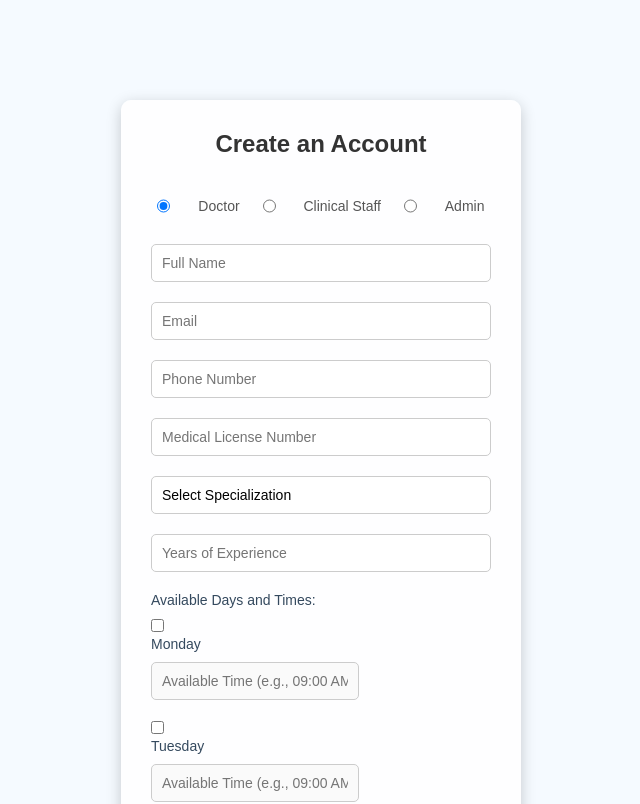
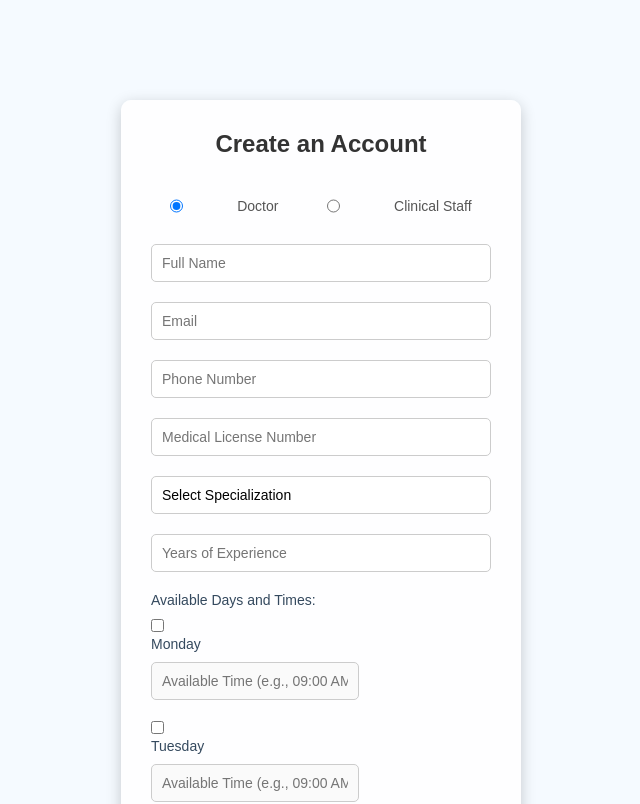
Before and after one commit to JayaniPerera27/Medical-Clinic-Web-App-1, a React (Create React App) app in the folder FRONTEND/: page /signup in a window 1280 px wide. Shown: the top 804 px of the page, without its empty margins (319-959 px from the left). Built offline with nearby package versions, Linux system fonts and the light colour scheme.

Commit message:
Update some features

```diff
--- a/FRONTEND/src/components/Login.js
+++ b/FRONTEND/src/components/Login.js
@@ -87,7 +87,7 @@
           />
           <label htmlFor="clinical">Clinical Staff</label>
 
-          <input
+          {/* <input
             type="radio"
             id="admin"
             name="role"
@@ -95,7 +95,7 @@
             checked={role === "Admin"}
             onChange={() => setRole("Admin")}
           />
-          <label htmlFor="admin">Admin</label>
+          <label htmlFor="admin">Admin</label> */}
         </div>
 
         <input
--- a/FRONTEND/src/components/Signup.js
+++ b/FRONTEND/src/components/Signup.js
@@ -167,7 +167,7 @@
           />
           <label htmlFor="clinical">Clinical Staff</label>
 
-          <input
+          {/* <input
             type="radio"
             id="admin"
             name="role"
@@ -175,7 +175,7 @@
             checked={formData.role === "Admin"}
             onChange={handleChange}
           />
-          <label htmlFor="admin">Admin</label>
+          <label htmlFor="admin">Admin</label> */}
         </div>
 
         {/* Form Fields */}
```
